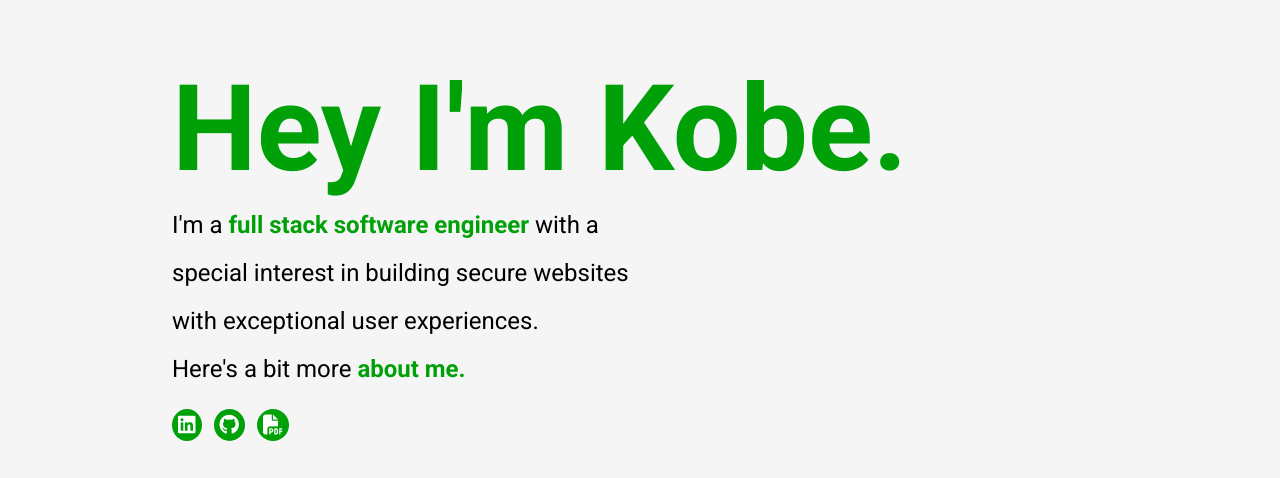
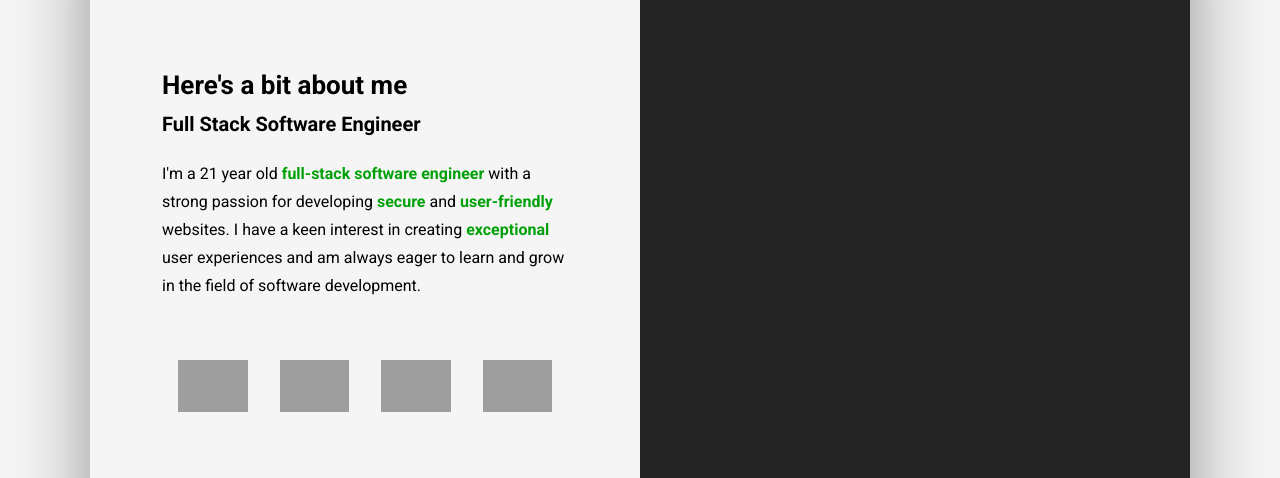
Before and after one commit to KobeWan-Kenobi/advanced-eportfolio, a plain HTML site: page index.html in a window 1280 px wide. Shown: the part 151-629 px from the top of the page. Drawn offline with Linux system fonts and the light colour scheme; grey boxes are pictures that could not be loaded.

Commit message:
left side of email modal done

```diff
--- a/index.html
+++ b/index.html
@@ -74,6 +74,57 @@
       <a href="#projects" class="scroll">
         <div class="scroll__icon click"></div>
       </a>
+      <div class="modal">
+        <div class="modal__half modal__about">
+          <h3 class="modal__title">Here's a bit about me</h3>
+          <h4 class="modal__sub-title modal__sub-tittle--about">
+            Full Stack Software Engineer
+          </h4>
+          <p class="modal__paragraph">
+            I'm a 21 year old
+            <b class="green">full-stack software engineer</b> with a strong
+            passion for developing <b class="green">secure</b> and
+            <b class="green">user-friendly</b> websites. I have a keen interest
+            in creating <b class="green">exceptional</b> user experiences and am
+            always eager to learn and grow in the field of software development.
+          </p>
+          <div class="modal__languages">
+            <figure class="modal__language">
+              <img
+                class="modal__language--img"
+                src="https://img.icons8.com/?size=100&id=20909&format=png&color=000000"
+                alt="html5 logo"
+              />
+              <span class="language__name">HTML5</span>
+            </figure>
+            <figure class="modal__language">
+              <img
+                class="modal__language--img"
+                src="https://img.icons8.com/?size=100&id=21278&format=png&color=000000"
+                alt="css3 logo"
+              />
+              <span class="language__name">CSS3</span>
+            </figure>
+            <figure class="modal__language">
+              <img
+                class="modal__language--img"
+                src="https://img.icons8.com/?size=100&id=PXTY4q2Sq2lG&format=png&color=000000"
+                alt="wiki javascript logo"
+              />
+              <span class="language__name">JavaScript</span>
+            </figure>
+            <figure class="modal__language">
+              <img
+                class="modal__language--img"
+                src="https://img.icons8.com/?size=100&id=asWSSTBrDlTW&format=png&color=000000"
+                alt="react logo"
+              />
+              <span class="language__name">React</span>
+            </figure>
+          </div>
+        </div>
+        <div class="modal__half modal__contact">Let's have a chat</div>
+      </div>
     </section>
     <section id="projects">
       <div class="container">
--- a/styles.css
+++ b/styles.css
@@ -220,7 +220,85 @@ nav {
   color: #242424;
   font-weight: 700;
 }
+/* MODAL */
+.modal {
+  position: absolute;
+  top: 50%;
+  left: 50%;
+  transform: translate(-50%, -50%);
+  width: 90%;
+  max-width: 1100px;
+  height: 700px;
+  box-shadow: 0 20px 80px 0 rgb(0, 0, 0, 0.4);
+  border-radius: 20px;
+  overflow: hidden;
+  display: flex;
+}
 
+.modal__half {
+  width: 50%;
+}
+
+.modal__about {
+  background-color: rgb(245, 245, 245);
+  display: flex;
+  flex-direction: column;
+  padding: 40px 72px;
+  justify-content: center;
+}
+
+.modal__languages {
+  display: flex;
+  flex-wrap: wrap;
+  margin-top: 32px;
+  justify-content: center;
+}
+.modal__language {
+  width: 25%;
+  padding: 16px;
+  position: relative;
+  display: flex;
+  flex-direction: column;
+  align-items: center;
+  transition: all 300ms ease;
+}
+.modal__language--img {
+  width: 100%;
+}
+.modal__language:hover .language__name {
+  transform: scale(1);
+  transition: all 300ms ease;
+}
+.modal__language:hover {
+  filter: brightness(0.9);
+  transform: scale(0.9);
+  transition: all 300ms ease;
+}
+.language__name {
+  position: absolute;
+  bottom: -10px;
+  font-size: 18px;
+  transform: scale(0);
+  transition: transform 300ms ease;
+}
+.modal__contact {
+  background-color: #242424;
+  color: white;
+}
+
+.modal__title {
+  font-size: 26px;
+}
+
+.modal__sub-title {
+  font-size: 20px;
+  margin: 12px 0 24px 0;
+}
+
+.modal__paragraph {
+  margin-bottom: 12px;
+  line-height: 1.75;
+}
 /* PROJECTS */
 .project__img {
   width: 100%;
```
